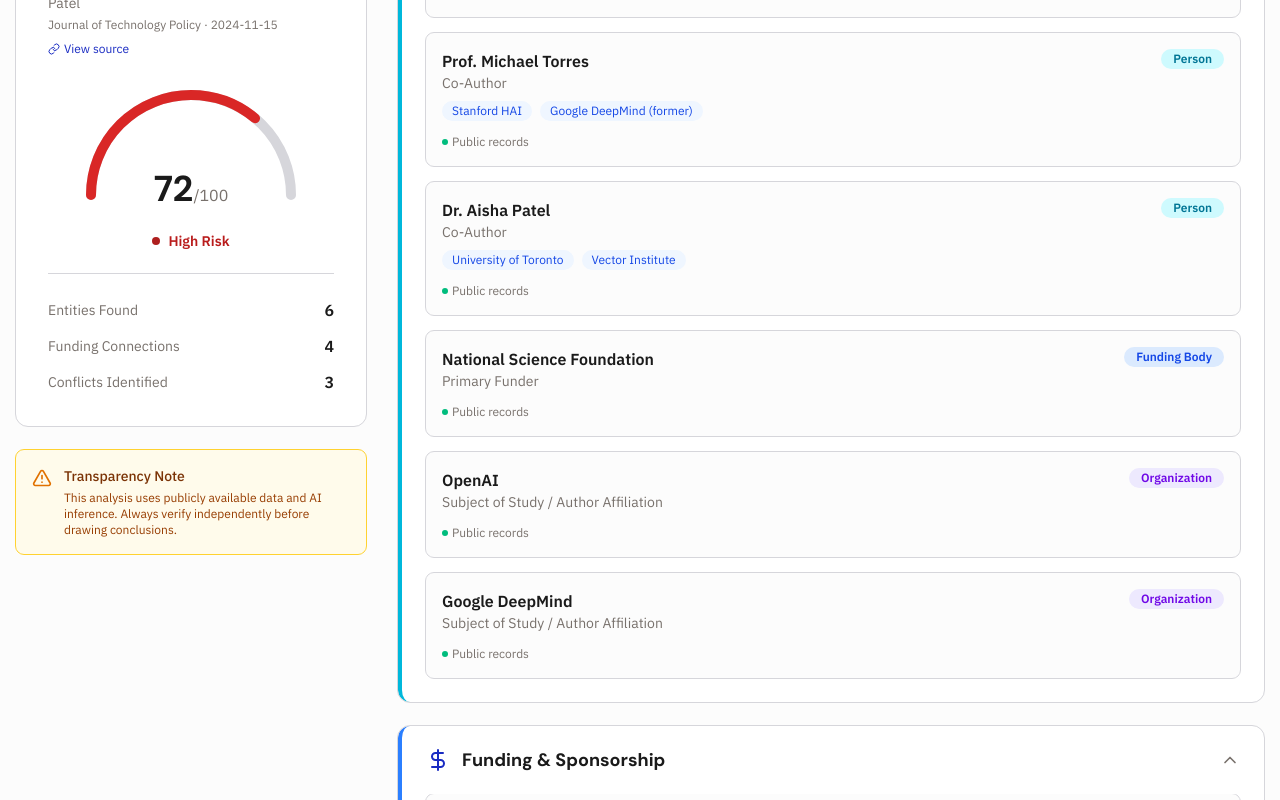
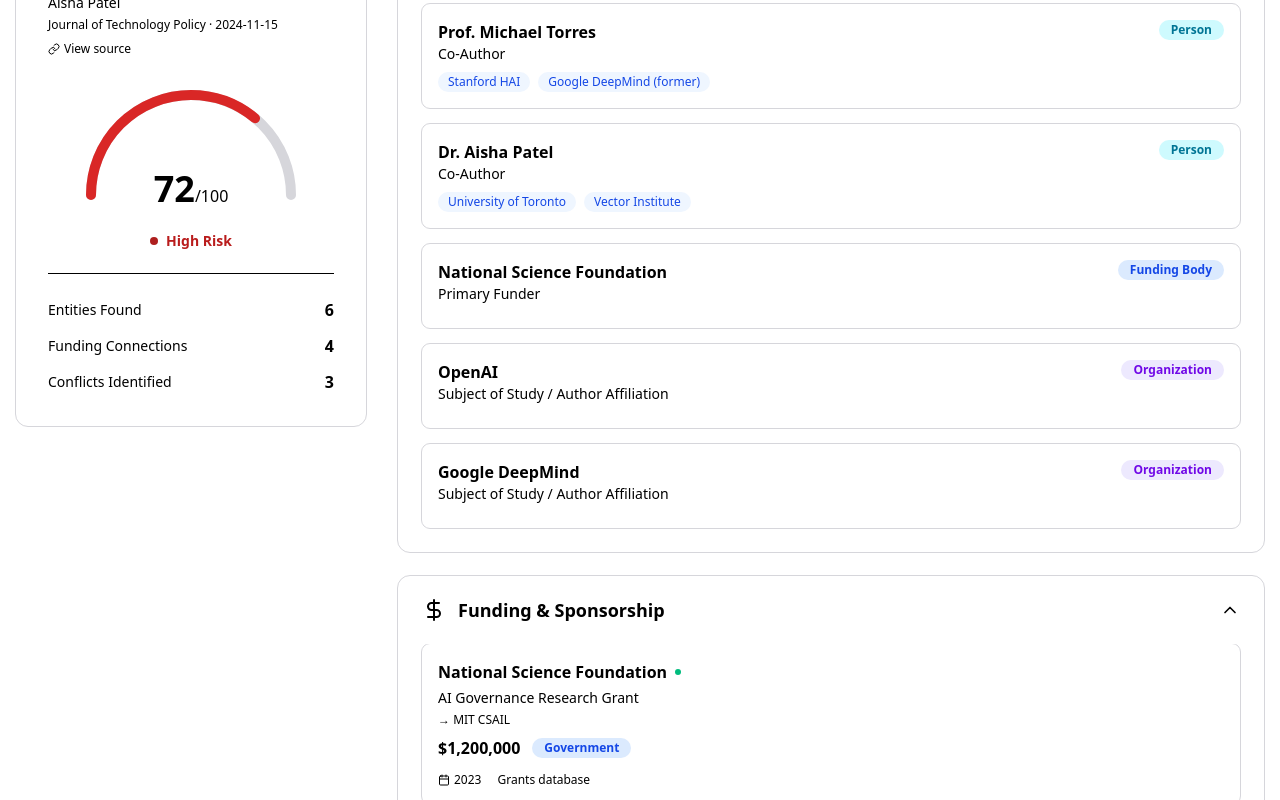
Before and after one commit to XavierLED/calgary-hacks-2026, a Next.js app in the folder frontend/: page /results in a window 1280 px wide. Shown: the part 300-1100 px from the top of the page. Built offline with nearby package versions, Linux system fonts and the light colour scheme.

Commit message:
minor edits to result structure

```diff
--- a/frontend/app/components/ConflictCard.tsx
+++ b/frontend/app/components/ConflictCard.tsx
@@ -17,7 +17,8 @@
 
     return (
         <motion.div
-            className={`overflow-hidden rounded-xl border-l-4 ${borderColor} bg-white outline outline-[0.4px] -outline-offset-[0.4px] outline-gray-border`}
+            className={`overflow-hidden rounded-xl border-4-1 ${borderColor} bg-white outline outline-[0.4px] -outline-offset-[0.4px]`}
+            style={{ outlineColor: 'var(--color-gray-border)' }}
             initial={{ opacity: 0, y: 20 }}
             animate={{ opacity: 1, y: 0 }}
             transition={{ duration: 0.4 }}
--- a/frontend/app/components/DataSource.tsx
+++ b/frontend/app/components/DataSource.tsx
@@ -7,8 +7,7 @@
 
 export function DataSource({ name, verified }: DataSourceProps) {
     return (
-        <span className="inline-flex items-center gap-1 text-xs text-text-warm">
-            {verified && <span className="h-1.5 w-1.5 rounded-full bg-emerald-500" />}
+        <span className="inline-flex items-center text-xs text-text-warm">
             {name}
         </span>
     );
--- a/frontend/app/global.css
+++ b/frontend/app/global.css
@@ -1,6 +1,6 @@
 @import "tailwindcss";
 
-@theme {
+:root {
     --font-heading: var(--font-heading);
     --font-body: var(--font-body);
 
--- a/frontend/app/results/page.tsx
+++ b/frontend/app/results/page.tsx
@@ -100,7 +100,8 @@
                     {/* ── Left sidebar ── */}
                     <div className="space-y-6">
                         <motion.div
-                            className="rounded-xl bg-white p-8 outline outline-[0.4px] -outline-offset-[0.4px] outline-gray-border"
+                            className="rounded-xl bg-white p-8 outline outline-[0.4px] -outline-offset-[0.4px]"
+                            style={{ outlineColor: 'var(--color-gray-border)' }}
                             initial={{ opacity: 0, x: -20 }}
                             animate={{ opacity: 1, x: 0 }}
                             transition={{ duration: 0.5 }}
@@ -158,24 +159,6 @@
                                 </div>
                             </div>
                         </motion.div>
-
-                        {/* Transparency disclaimer */}
-                        <motion.div
-                            className="rounded-lg bg-amber-50 p-4 outline outline-[0.4px] -outline-offset-[0.4px] outline-amber-300"
-                            initial={{ opacity: 0 }}
-                            animate={{ opacity: 1 }}
-                            transition={{ delay: 0.3 }}
-                        >
-                            <div className="flex gap-3">
-                                <AlertTriangle className="mt-0.5 h-5 w-5 shrink-0 text-amber-600" />
-                                <div>
-                                    <p className="text-sm font-medium text-amber-900">Transparency Note</p>
-                                    <p className="mt-1 text-xs text-amber-800">
-                                        This analysis uses publicly available data and AI inference. Always verify independently before drawing conclusions.
-                                    </p>
-                                </div>
-                            </div>
-                        </motion.div>
                     </div>
 
                     {/* ── Right panel ── */}
@@ -184,7 +167,7 @@
                         <ConflictCard title="Entities & Affiliations" icon={<Users className="h-6 w-6" />} borderColor="border-l-cyan-500" defaultExpanded>
                             <div className="space-y-4">
                                 {data.entities.map((e, i) => (
-                                    <div key={i} className="rounded-lg bg-background p-4 outline outline-[0.4px] -outline-offset-[0.4px] outline-gray-border transition-colors hover:outline-blue-primary/50">
+                                    <div key={i} className="rounded-lg bg-background p-4 outline outline-[0.4px] -outline-offset-[0.4px] transition-colors hover:outline-blue-primary/50" style={{ outlineColor: 'var(--color-gray-border)' }}>
                                         <div className="mb-2 flex items-start justify-between">
                                             <div>
                                                 <h4 className="font-semibold text-foreground">{e.name}</h4>
@@ -203,9 +186,6 @@
                                                 ))}
                                             </div>
                                         )}
-                                        <div className="mt-3 text-xs">
-                                            <DataSource name={e.verified ? "Public records" : "AI-inferred"} verified={e.verified} />
-                                        </div>
                                     </div>
                                 ))}
                             </div>
@@ -215,7 +195,7 @@
                         <ConflictCard title="Funding & Sponsorship" icon={<DollarSign className="h-6 w-6" />} borderColor="border-l-blue-500" defaultExpanded>
                             <div className="space-y-4">
                                 {data.funding.map((f, i) => (
-                                    <div key={i} className="rounded-lg bg-background p-4 outline outline-[0.4px] -outline-offset-[0.4px] outline-gray-border transition-colors hover:outline-blue-primary/50">
+                                    <div key={i} className="rounded-lg bg-background p-4 outline outline-[0.4px] -outline-offset-[0.4px] transition-colors hover:outline-blue-primary/50" style={{ outlineColor: 'var(--color-gray-border)' }}>
                                         <div className="mb-2 flex items-start justify-between">
                                             <div>
                                                 <div className="mb-1 flex items-center gap-2">
@@ -232,7 +212,7 @@
                                         </div>
                                         {f.conflictNote && (
                                             <div className="mt-3 rounded-md bg-amber-50 p-2.5 text-xs text-amber-800">
-                                                ⚠️ {f.conflictNote}
+                                                 {f.conflictNote}
                                             </div>
                                         )}
                                         <div className="mt-3 flex items-center gap-4 text-xs">
@@ -283,7 +263,7 @@
                             <div className="space-y-6">
                                 <div>
                                     <h4 className="mb-3 flex items-center gap-2 font-semibold text-foreground">
-                                        <TrendingUp className="h-4 w-4 text-emerald-500" /> Summary
+                                        Summary
                                     </h4>
                                     <p className="leading-relaxed text-foreground/90">{data.assessment.summary}</p>
                                 </div>
@@ -293,7 +273,6 @@
                                     <ul className="space-y-2">
                                         {data.assessment.keyFindings.map((finding, i) => (
                                             <li key={i} className="flex gap-3 text-sm text-foreground/90">
-                                                <span className="mt-1 text-amber-500">•</span>
                                                 <span>{finding}</span>
                                             </li>
                                         ))}
```
